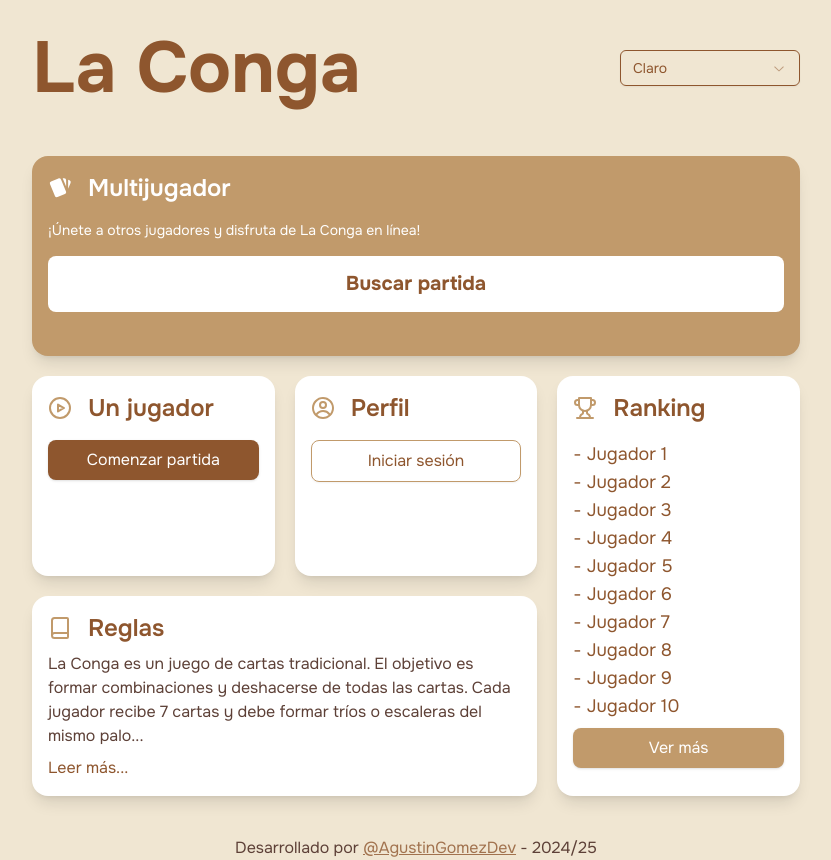
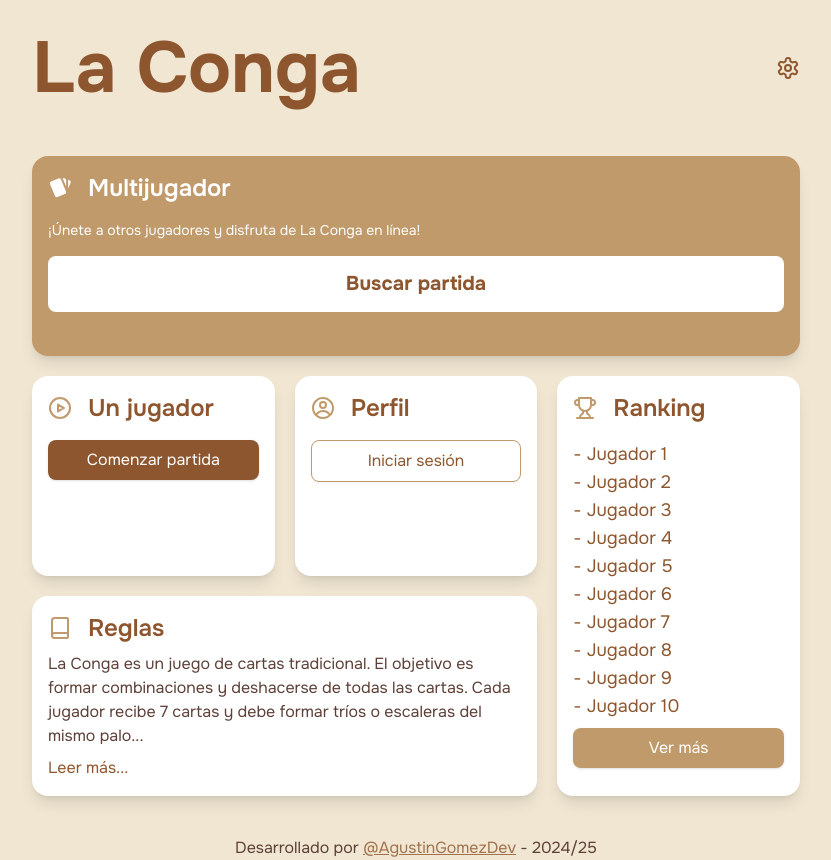
Before and after one commit to AgustinGomezDev/conga, a Next.js app: page / in a window 1280 px wide. Shown: the whole page, without its empty margins (224-1055 px from the left). Built offline with nearby package versions, Linux system fonts and the light colour scheme.

Commit message:
add Settings

```diff
--- a/app/page.tsx
+++ b/app/page.tsx
@@ -1,12 +1,12 @@
 import Bento from '@/components/Bento'
-import { ThemeToggler } from '@/components/ThemeToggler'
+import Settings from '@/components/Settings'
 
 const page = () => {
     return (
         <main className='bg-background container mx-auto px-10 md:px-20 lg:px-52 xl:px-64'>
             <div className='flex justify-between items-center gap-5'>
                 <h1 className="text-7xl font-bold py-8">La Conga</h1>
-                <ThemeToggler />
+                <Settings />
             </div>
             <Bento />
         </main>
--- /dev/null
+++ b/assets/icons/ui/SettingsIcon.tsx
@@ -0,0 +1,6 @@
+import React from 'react';
+import type { SVGProps } from 'react';
+
+export function SettingsIcon(props: SVGProps<SVGSVGElement>) {
+    return (<svg xmlns="http://www.w3.org/2000/svg" width="1em" height="1em" viewBox="0 0 24 24" {...props}><g fill="none" stroke="currentColor" strokeLinecap="round" strokeLinejoin="round" strokeWidth={2}><path d="M12.22 2h-.44a2 2 0 0 0-2 2v.18a2 2 0 0 1-1 1.73l-.43.25a2 2 0 0 1-2 0l-.15-.08a2 2 0 0 0-2.73.73l-.22.38a2 2 0 0 0 .73 2.73l.15.1a2 2 0 0 1 1 1.72v.51a2 2 0 0 1-1 1.74l-.15.09a2 2 0 0 0-.73 2.73l.22.38a2 2 0 0 0 2.73.73l.15-.08a2 2 0 0 1 2 0l.43.25a2 2 0 0 1 1 1.73V20a2 2 0 0 0 2 2h.44a2 2 0 0 0 2-2v-.18a2 2 0 0 1 1-1.73l.43-.25a2 2 0 0 1 2 0l.15.08a2 2 0 0 0 2.73-.73l.22-.39a2 2 0 0 0-.73-2.73l-.15-.08a2 2 0 0 1-1-1.74v-.5a2 2 0 0 1 1-1.74l.15-.09a2 2 0 0 0 .73-2.73l-.22-.38a2 2 0 0 0-2.73-.73l-.15.08a2 2 0 0 1-2 0l-.43-.25a2 2 0 0 1-1-1.73V4a2 2 0 0 0-2-2"></path><circle cx={12} cy={12} r={3}></circle></g></svg>);
+}
--- /dev/null
+++ b/components/Settings.tsx
@@ -0,0 +1,43 @@
+import {
+    Dialog,
+    DialogContent,
+    DialogDescription,
+    DialogFooter,
+    DialogHeader,
+    DialogTitle,
+    DialogTrigger,
+    DialogClose
+} from "@/components/ui/dialog"
+import { Button } from "@/components/ui/button"
+import { ThemeToggler } from "./ThemeToggler"
+import { SettingsIcon } from "@/assets/icons/ui/SettingsIcon"
+
+const Settings = () => {
+    return (
+        <Dialog>
+            <DialogTrigger>
+                <SettingsIcon className="size-6" />
+            </DialogTrigger>
+            <DialogContent>
+                <DialogHeader>
+                    <DialogTitle className="font-bold text-xl">Configuración</DialogTitle>
+                    {/* <DialogDescription className="text-md text-muted-foreground">Personaliza la experiencia a tu gusto ajustando las opciones disponibles.</DialogDescription> */}
+                </DialogHeader>
+                <div>
+                    <div>
+                        <p className="text-lg font-semibold text-foreground">Temas</p>
+                        <span className="text-sm text-muted-foreground mb-4 block">Cambia entre opciones claras u oscuras para mejorar la apariencia y la comodidad al usar la aplicación.</span>
+                        <ThemeToggler />
+                    </div>
+                </div>
+                <DialogFooter>
+                    <DialogClose asChild>
+                        <Button >Cerrar</Button>
+                    </DialogClose>
+                </DialogFooter>
+            </DialogContent>
+        </Dialog>
+    )
+}
+
+export default Settings
```
